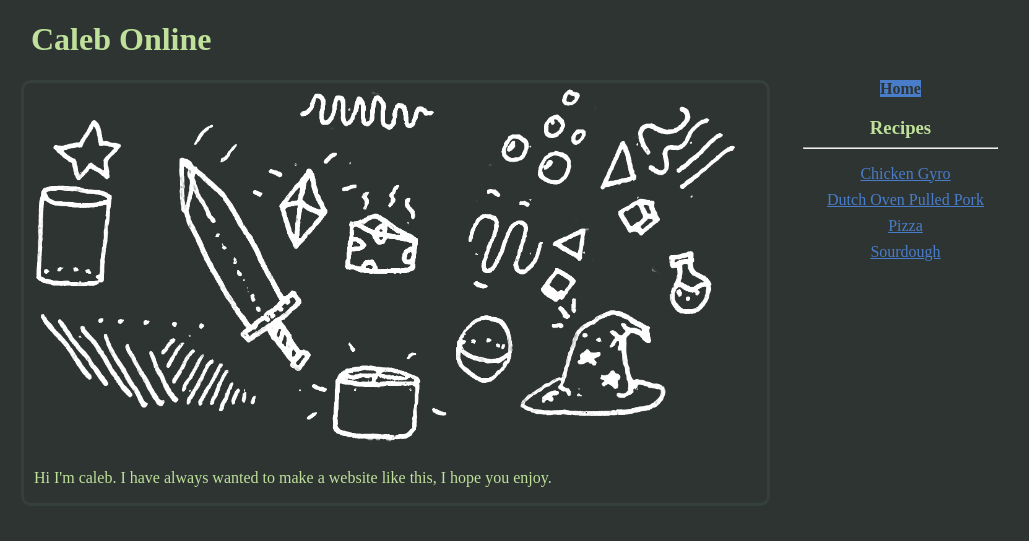
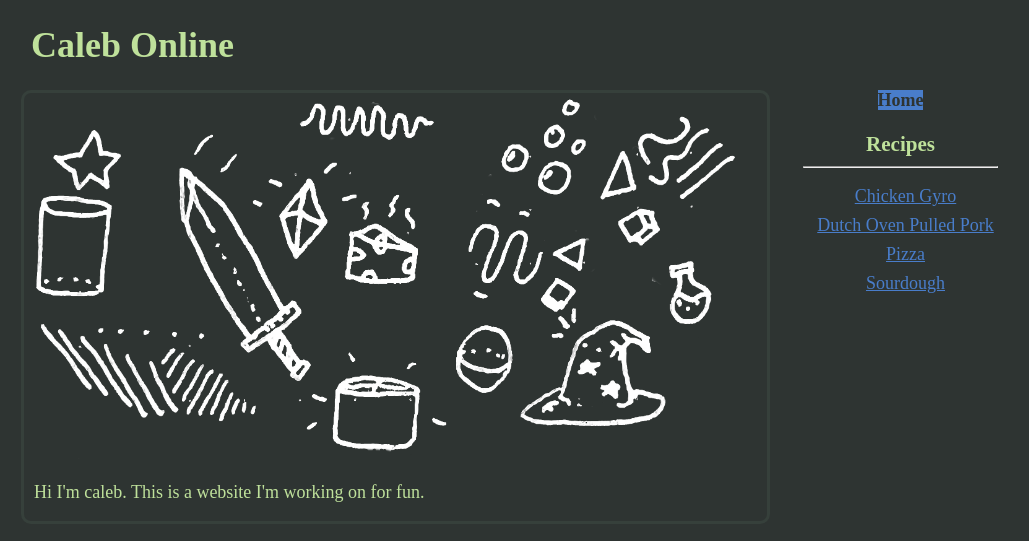
Before and after one commit to CalebHicks1/jekyll_website, a Jekyll site: the page built from index.html, in a window 1280 px wide. Shown: the top 541 px of the page, without its empty margins (119-1148 px from the left). Built offline with Jekyll 4.4.1, drawn with Linux system fonts in a browser that asks for light colours; some web fonts are replaced.

Commit message:
increase font size

```diff
--- a/_sass/main.scss
+++ b/_sass/main.scss
@@ -19,6 +19,8 @@
     --faded-color: rgb(54, 64, 59);
     --selected-link-color: rgb(19, 110, 247);
     --link-color: rgb(73, 125, 202);
+
+    font-size: 18px;
 }
 
 
--- a/index.html
+++ b/index.html
@@ -4,5 +4,5 @@ layout: content
 ---
 <img src="/assets/images/sketch.png" style="width: 100%;">
 <p>
-    Hi I'm caleb. I have always wanted to make a website like this, I hope you enjoy.
+    Hi I'm caleb. This is a website I'm working on for fun.
 </p>
```
